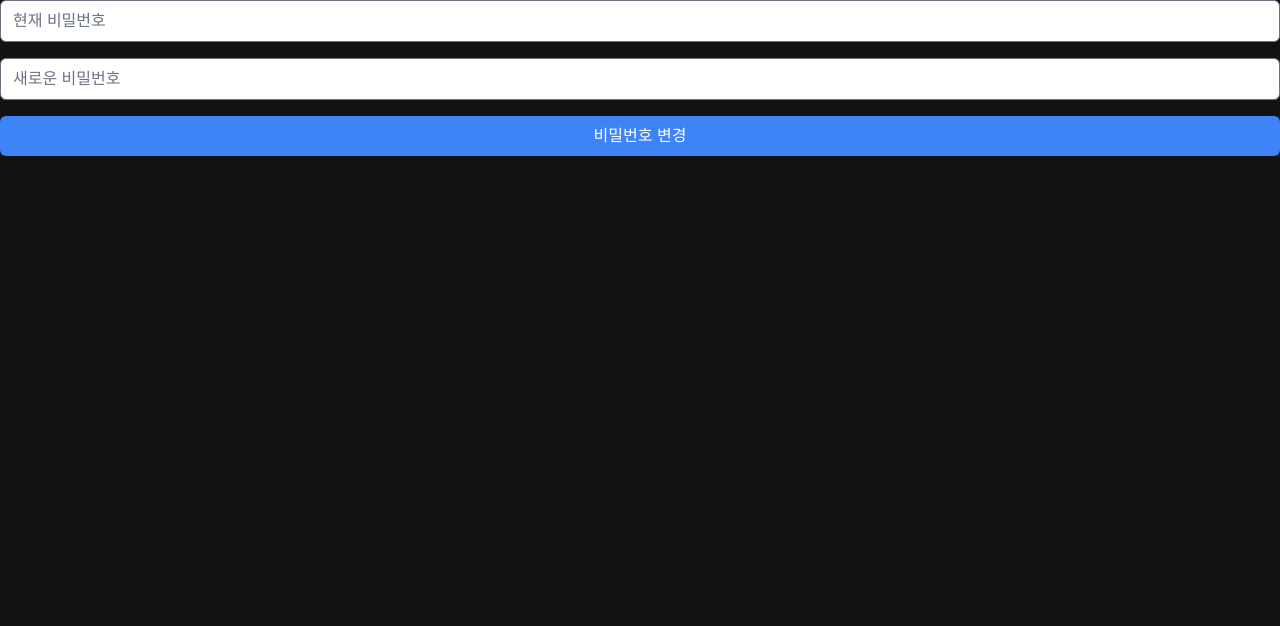
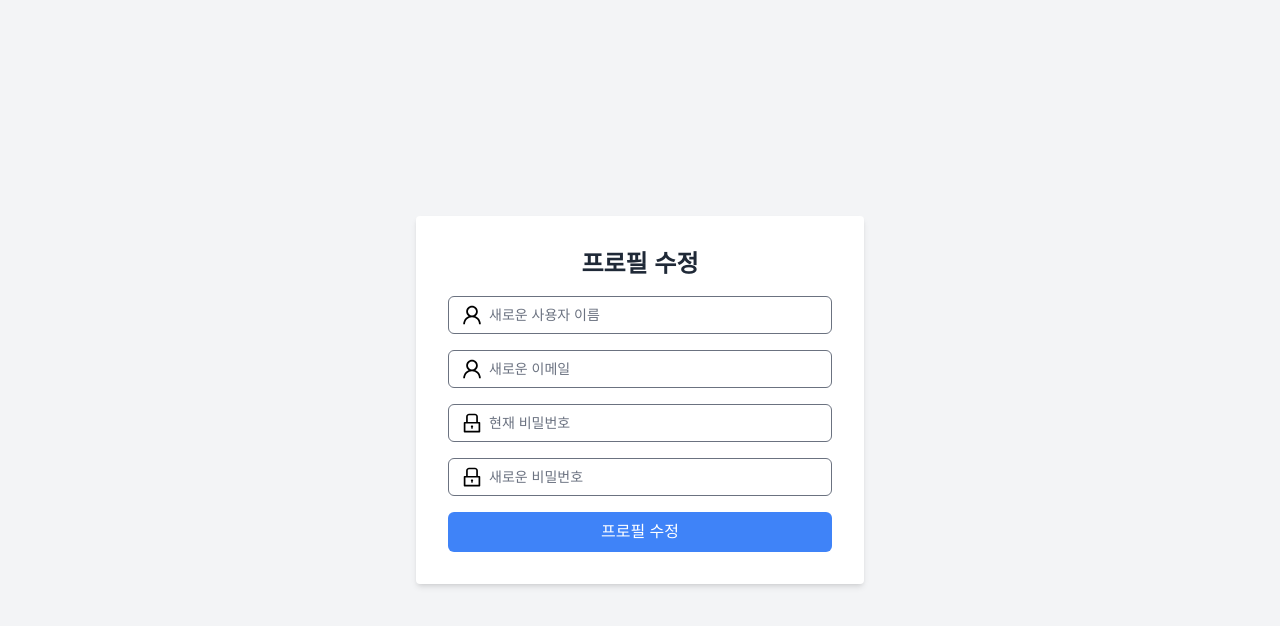
Before and after one commit to myqkq111/todo-project-frontend, a React (Vite) app: page /update in a window 1280 px wide. Shown: the top 626 px of the page. Built offline with nearby package versions, Linux system fonts and the light colour scheme.

Commit message:
프로필 수정화면 수정

```diff
--- a/src/App.jsx
+++ b/src/App.jsx
@@ -184,6 +184,7 @@ function App() {
     setSelectedDate(new Date());
     setCurrentView("calendar");
   };
+
   const handleLogout = async () => {
     try {
       const token = localStorage.getItem("token");
--- a/src/component/Calen.jsx
+++ b/src/component/Calen.jsx
@@ -12,7 +12,7 @@ function Calen({ handleDateClick, todos }) {
           new Date(todo.dueDate).toDateString() === dateString.toDateString()
         );
       });
-      console.log(hasTodo);
+
       if (hasTodo) {
         return (
           <div className="bg-yellow-200 rounded-full w-2 h-2 mx-auto mt-1"></div> // 파스텔 톤, 크기 조정 및 간격 추가
--- a/src/component/Login.jsx
+++ b/src/component/Login.jsx
@@ -24,6 +24,8 @@ function Login() {
       );
 
       const { token } = response.data;
+
+      console.log("Received JWT Token:", token);
       localStorage.setItem("token", token);
       setIsLoggedIn(true);
       navigate("/");
--- a/src/component/Profile.jsx
+++ b/src/component/Profile.jsx
@@ -70,18 +70,18 @@ const Profile = () => {
   };
 
   return (
-    <div>
+    <div className="flex items-center justify-center min-h-screen bg-gray-100">
+      <div className="w-full max-w-md p-8 space-y-8 bg-white rounded shadow-md">
         <Header
           isLoggedIn={isLoggedIn}
           handleLogout={handleLogout}
           handleDelete={handleDelete}
           // 필요한 다른 props도 전달
         />
-      <div className="flex items-center justify-center min-h-screen bg-gray-100">
-        <div className="w-full max-w-md p-8 space-y-8 bg-white rounded shadow-md">
         <h2 className="text-3xl font-bold text-center text-gray-800 mb-4">
           사용자 프로필
         </h2>
+        <div className="w-10/12 mx-auto">
           {user && (
             <UpdateProfileForm
               user={user}
--- a/src/component/UpdateProfileForm.jsx
+++ b/src/component/UpdateProfileForm.jsx
@@ -3,6 +3,7 @@
 import React, { useState } from "react";
 import axios from "axios";
 import { useNavigate } from "react-router-dom";
+import { AiOutlineUser, AiOutlineLock } from "react-icons/ai";
 
 const UpdateProfileForm = ({ user, onUpdateSuccess }) => {
   const [currentPassword, setCurrentPassword] = useState("");
@@ -46,29 +47,60 @@ const UpdateProfileForm = ({ user, onUpdateSuccess }) => {
   };
 
   return (
-    <div>
+    <div className="flex items-center justify-center min-h-screen bg-gray-100">
+      <div className="w-full max-w-md p-8 space-y-4 bg-white rounded shadow-md">
+        <h2 className="text-2xl font-bold text-center text-gray-800">
+          프로필 수정
+        </h2>
         <form onSubmit={handleSubmit} className="space-y-4">
+          <div className="relative flex items-center">
+            <AiOutlineUser className="absolute w-6 h-6 text-black left-3" />
+            <input
+              type="text"
+              placeholder="새로운 사용자 이름"
+              value={newUsername}
+              onChange={(e) => setNewUsername(e.target.value)}
+              className="w-full pl-10 py-2 text-sm border rounded-md focus:outline-none focus:ring-2 focus:ring-blue-400"
+            />
+          </div>
+          <div className="relative flex items-center">
+            <AiOutlineUser className="absolute w-6 h-6 text-black left-3" />
+            <input
+              type="email"
+              placeholder="새로운 이메일"
+              value={newEmail}
+              onChange={(e) => setNewEmail(e.target.value)}
+              className="w-full pl-10 py-2 text-sm border rounded-md focus:outline-none focus:ring-2 focus:ring-blue-400"
+            />
+          </div>
+          <div className="relative flex items-center">
+            <AiOutlineLock className="absolute w-6 h-6 text-black left-3" />
             <input
               type="password"
               placeholder="현재 비밀번호"
               value={currentPassword}
               onChange={(e) => setCurrentPassword(e.target.value)}
-          className="block w-full px-3 py-2 border rounded-md focus:outline-none focus:ring-2 focus:ring-blue-500"
+              className="w-full pl-10 py-2 text-sm border rounded-md focus:outline-none focus:ring-2 focus:ring-blue-400"
             />
+          </div>
+          <div className="relative flex items-center">
+            <AiOutlineLock className="absolute w-6 h-6 text-black left-3" />
             <input
               type="password"
               placeholder="새로운 비밀번호"
               value={newPassword}
               onChange={(e) => setNewPassword(e.target.value)}
-          className="block w-full px-3 py-2 border rounded-md focus:outline-none focus:ring-2 focus:ring-blue-500"
+              className="w-full pl-10 py-2 text-sm border rounded-md focus:outline-none focus:ring-2 focus:ring-blue-400"
             />
+          </div>
           <button
             type="submit"
-          className="w-full py-2 px-4 bg-blue-500 text-white rounded-md hover:bg-blue-600 focus:outline-none focus:bg-blue-600"
+            className="w-full py-2 text-white bg-blue-500 rounded-md hover:bg-blue-600 focus:outline-none focus:bg-blue-600"
           >
-          비밀번호 변경
+            프로필 수정
           </button>
         </form>
+      </div>
     </div>
   );
 };
```
Lines whose indentation alone changed are shown as unchanged.
